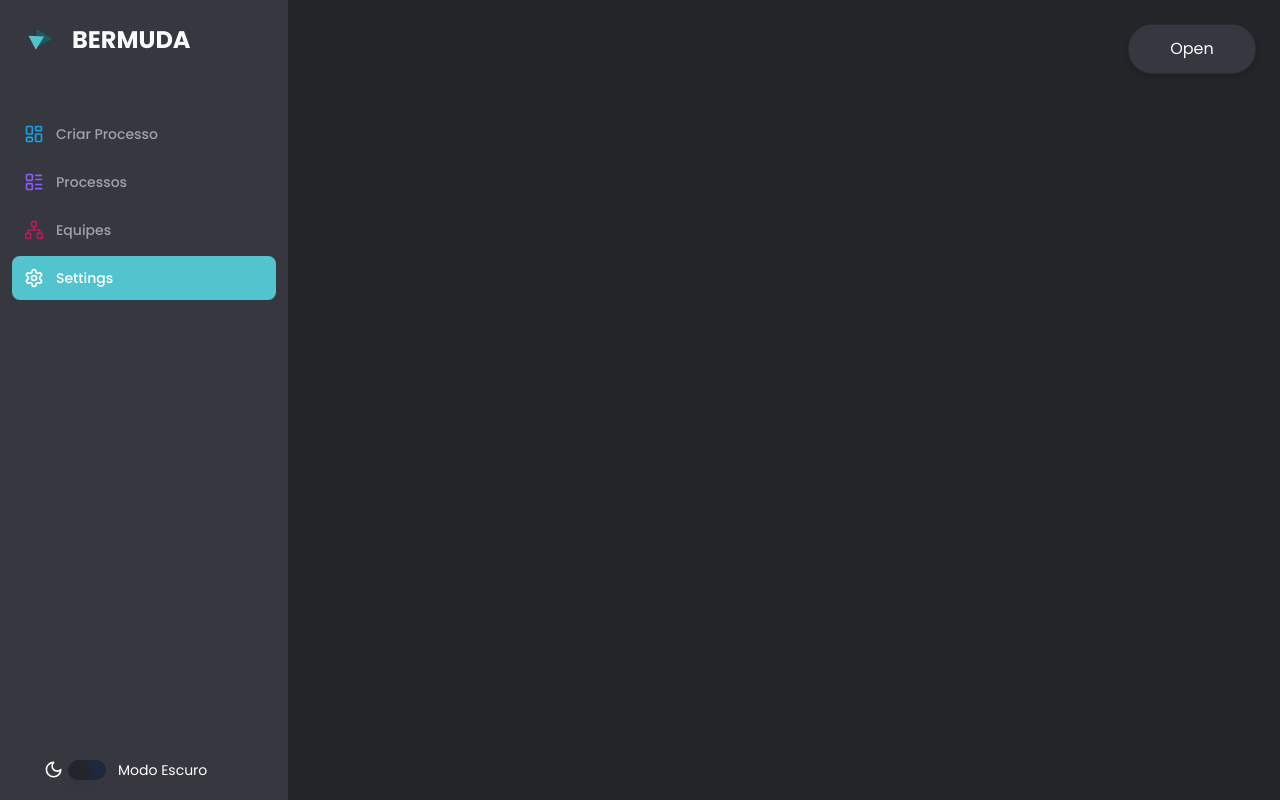
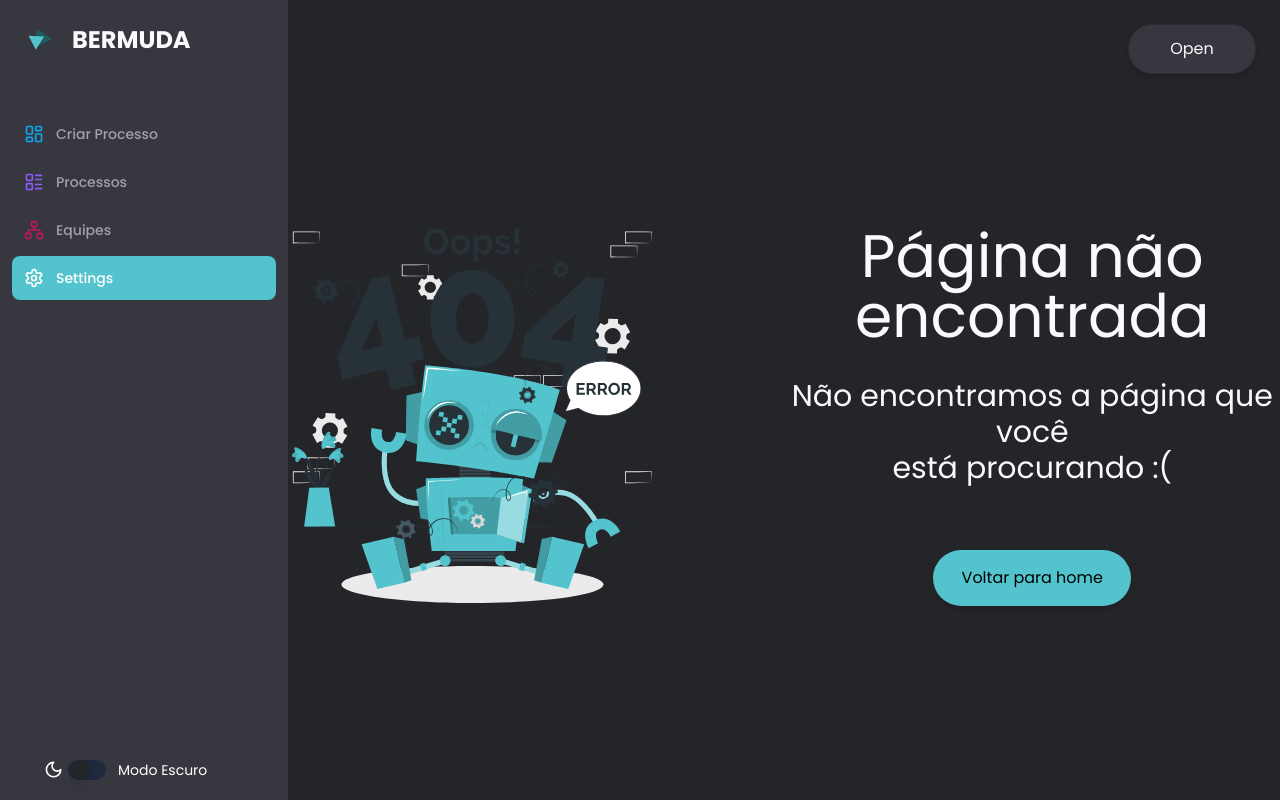
Before and after one commit to apiFatec/API-3-Semestre-Ionic, a React (Vite) app in the folder frontend/: page /settings in a window 1280 px wide. Built offline with nearby package versions, Linux system fonts and the light colour scheme; no server answers.

Commit message:
feat: tela página não encontrada

```diff
--- /dev/null
+++ b/frontend/src/pages/paginaNaoEncontrada/paginaNaoEncontrada.tsx
@@ -0,0 +1,34 @@
+import robozin from "../../assets/robozin.svg";
+import { Button } from "@/components/ui/button";
+
+export function PaginaNaoEncontrada() {
+  const voltarHome = () => {
+    window.location.href = "/";
+  };
+  return (
+    <div
+      className="grid justify-center items-center"
+      style={{ gridTemplateColumns: "1fr" }}
+    >
+      <section className="mt-32">
+        <div className="flex gap-32 justify-center items-center">
+          <div>
+            <img src={robozin} alt="" />
+          </div>
+          <div className="text-center">
+            <h1 className="text-6xl mb-8">Página não encontrada</h1>
+            <p className="text-3xl mb-16">
+              Não encontramos a página que você <br /> está procurando{" :( "}
+            </p>
+            <Button
+              onClick={voltarHome}
+              className="bg-ionic-normal active:bg-ionic-pressed hover:bg-ionic-pressed hover:text-slate-50 h-14 font-normal text-1xl w-[40%] text-black shadow-md rounded-full"
+            >
+              Voltar para home
+            </Button>
+          </div>
+        </div>
+      </section>
+    </div>
+  );
+}
--- a/frontend/src/routes/routes.tsx
+++ b/frontend/src/routes/routes.tsx
@@ -9,6 +9,7 @@ import { CadastroProcessos } from "@/pages/cadastroProcesso/cadastroProcesso";
 import { Process } from "@/pages/process/process";
 import { EditarEquipe } from "@/pages/editarEquipe/editarEquipe";
 import { TelaTarefas } from "@/pages/telaTarefas/telaTarefas";
+import { PaginaNaoEncontrada } from "@/pages/paginaNaoEncontrada/paginaNaoEncontrada";
 
 export function Router() {
   return (
@@ -20,14 +21,16 @@ export function Router() {
       <Route element={<PrivateRoutes />}>
         <Route path="/admin-register" element={<Register />} />
       </Route>
-      <Route element={<LoginRoutes />}>
         <Route path="/criar-equipe/" element={<EditarEquipe />} />
         <Route path="/criar-processo" element={<CadastroProcessos />} />
         <Route path="/processos" element={<Home />} />
         <Route path="/telaTarefas/:process/:id" element={<TelaTarefas />} />
         <Route path="/" element={<Home />} />
         <Route path="/processos/:process/:id" element={<Process />} />
+      <Route element={<LoginRoutes />}>
       </Route>
+
+      <Route path="*" element={<PaginaNaoEncontrada />} />
     </Routes>
   );
 }
--- /dev/null
+++ b/package.json
@@ -0,0 +1,5 @@
+{
+  "dependencies": {
+    "react-popover": "^0.5.10"
+  }
+}
```
Also changed, not shown: frontend/src/assets/robozin.svg (added), 1 other file (tests, documents, lock files or other folders).
